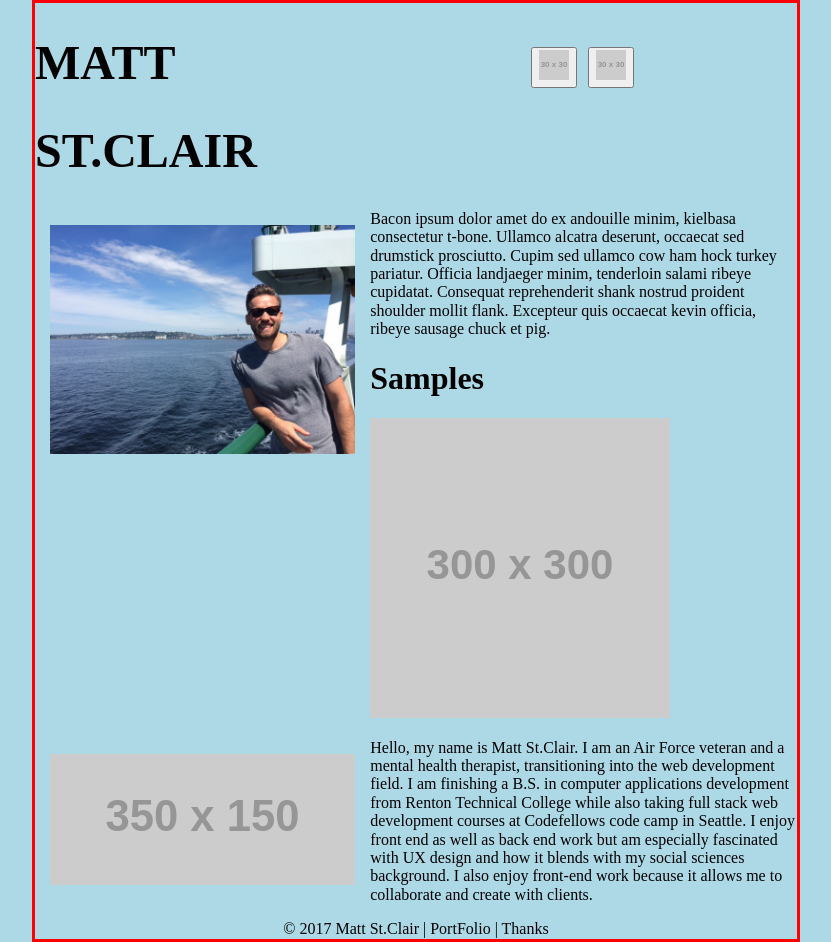
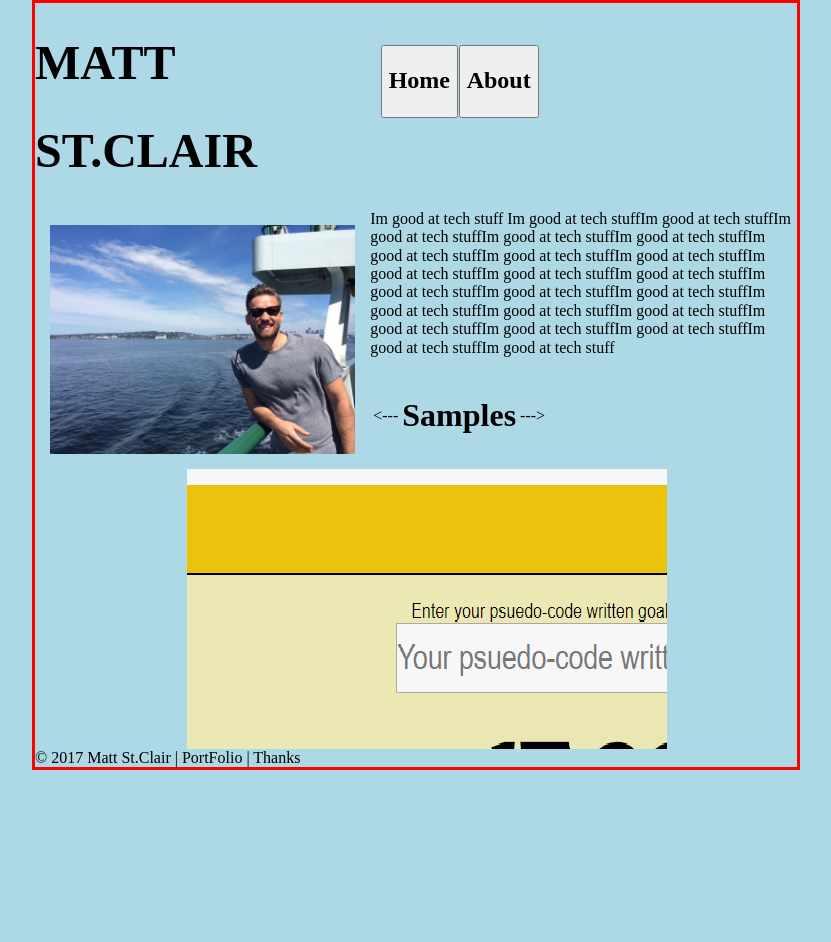
Before and after one commit to MattStClair/classPortfolio, a plain HTML site: page index.html in a window 1280 px wide. Shown: the whole page, without its empty margins (224-1055 px from the left). After the commit the page ends 800 px from the top, so only its background shows below. Drawn offline with nearby package versions, Linux system fonts and the light colour scheme; placeholder pictures from the web are drawn by us.

Commit message:
added carousel but it has some formatting problems to fix

```diff
--- a/app.js
+++ b/app.js
@@ -2,13 +2,11 @@
 
 
 function clickHome (){
-
   $('#home').click(function(){
     $('.techskills-body').show();
     $('.about-body').hide();
   });
 }
-
 function clickAboutMe (){
 
   $('#about').click(function(){
@@ -17,14 +15,22 @@ function clickAboutMe (){
   });
 }
 
-
-
-
+function carouselImage(){
+  var timer = setInterval(function(){
+    $("#carousel ul").animate({marginleft:-480}, 1000, function(){
+      $(this).find("li:last").after($(this).find("li:first"));
+      $(this).css({marginLeft:0});
+    });
+  },5000);
+}
 
 
 
 $(document).ready(function(){
 
+
+  $('.about-body').hide();
+  carouselImage();
   clickHome();
   clickAboutMe();
   console.log( "ready!" );
--- a/index.html
+++ b/index.html
@@ -13,26 +13,34 @@
 <body>
   <nav class="main-nav">
     <ul>
-      <li><button id = "home"><img src = http://via.placeholder.com/30x30></button> </li>
-      <li> <button id="about"><img src = http://via.placeholder.com/30x30></button> </li>
+      <li><button id = "home"><h2>Home</h2></button> </li>
+      <li> <button id="about"><h2>About</h2></button> </li>
     </nav>
   <header class="header">
     <section class="heading-group-h1">
         <h1 id = "name1">MATT </h1>
         <h1 id = "name2"> ST.CLAIR</h1>
-
   </header>
 </section>
   <main>
         <section class="techskills-body">
         <img id="myPic" src = images/MeOnABoat.png>
-          <p>Bacon ipsum dolor amet do ex andouille minim, kielbasa consectetur t-bone. Ullamco alcatra deserunt, occaecat sed drumstick prosciutto. Cupim sed ullamco cow ham hock turkey pariatur. Officia landjaeger minim, tenderloin salami ribeye cupidatat. Consequat reprehenderit shank nostrud proident shoulder mollit flank. Excepteur quis occaecat kevin officia, ribeye sausage chuck et pig.</p>
+          <p>Im good at tech stuff Im good at tech stuffIm good at tech stuffIm good at tech stuffIm good at tech stuffIm good at tech stuffIm good at tech stuffIm good at tech stuffIm good at tech stuffIm good at tech stuffIm good at tech stuffIm good at tech stuffIm good at tech stuffIm good at tech stuffIm good at tech stuffIm good at tech stuffIm good at tech stuffIm good at tech stuffIm good at tech stuffIm good at tech stuffIm good at tech stuffIm good at tech stuffIm good at tech stuff</p>
       </article>
       <article class="project-carousel">
         <header>
-          <h1>Samples</h1>
+          <table>
+            <tr><td><---</td><td><h1>Samples</h1><td>---></td></tr>
+          </table>
         </header>
-        <img src = http://via.placeholder.com/300x300>
+
+        <div id=carousel>
+        <ul>
+          <li><img id = "duck" src=images/ducktimer.png></li>
+          <li><img id = "mft" src=images/mft.png> </li>
+          <li><img id = "rays" src=images/raysImage.png> </li>
+        </ul>
+      </div>
       </article>
 
     </section>
--- a/styles/base.css
+++ b/styles/base.css
@@ -7,22 +7,18 @@ body {
     border: 3px solid red;
 }
 
-#myPic {
-      max-width: 40%;
 
-}
 
-ul li{
+ .main-nav li{
   text-decoration: none;
-  display: inline;
-  float: right;
+  display: inline-block;
+
   margin-top: 5%;
   height: 5%;
   width: 8%;
+  padding-right: 10%;
 
-  padding-right: 2%;
-
-}
+}*/
 
 footer{
 
@@ -41,4 +37,7 @@ footer{
   .article-body {
         float:right;
 }
+#about{
+  margin-right: 250px;
 }
+}
--- a/styles/layout.css
+++ b/styles/layout.css
@@ -1,2 +1,31 @@
 
 /*try only manipulating only specifics like ids in here*/
+#myPic {
+      max-width: 40%;
+
+}
+#home{
+
+
+}
+
+#carousel {
+		width: 30em;
+		overflow:hidden;
+    margin-left: 20%;
+    margin-right: 20%;
+	}
+
+	#carousel ul {
+		width: 120em;
+		padding: 0;
+		margin: 0;
+	}
+
+	#carousel ul li {
+		width:30em;
+		text-align: center;
+		height: 280px;
+		list-style: none;
+		float:	left;
+	}
--- a/styles/module.css
+++ b/styles/module.css
@@ -13,8 +13,9 @@
 }
 
 .main-nav {
+    float: right;
+    margin: 5px;
 
-    margin-right: 20%;
 }
 
 .heading-group-h1{
```
Also changed, not shown: data.js (added).
